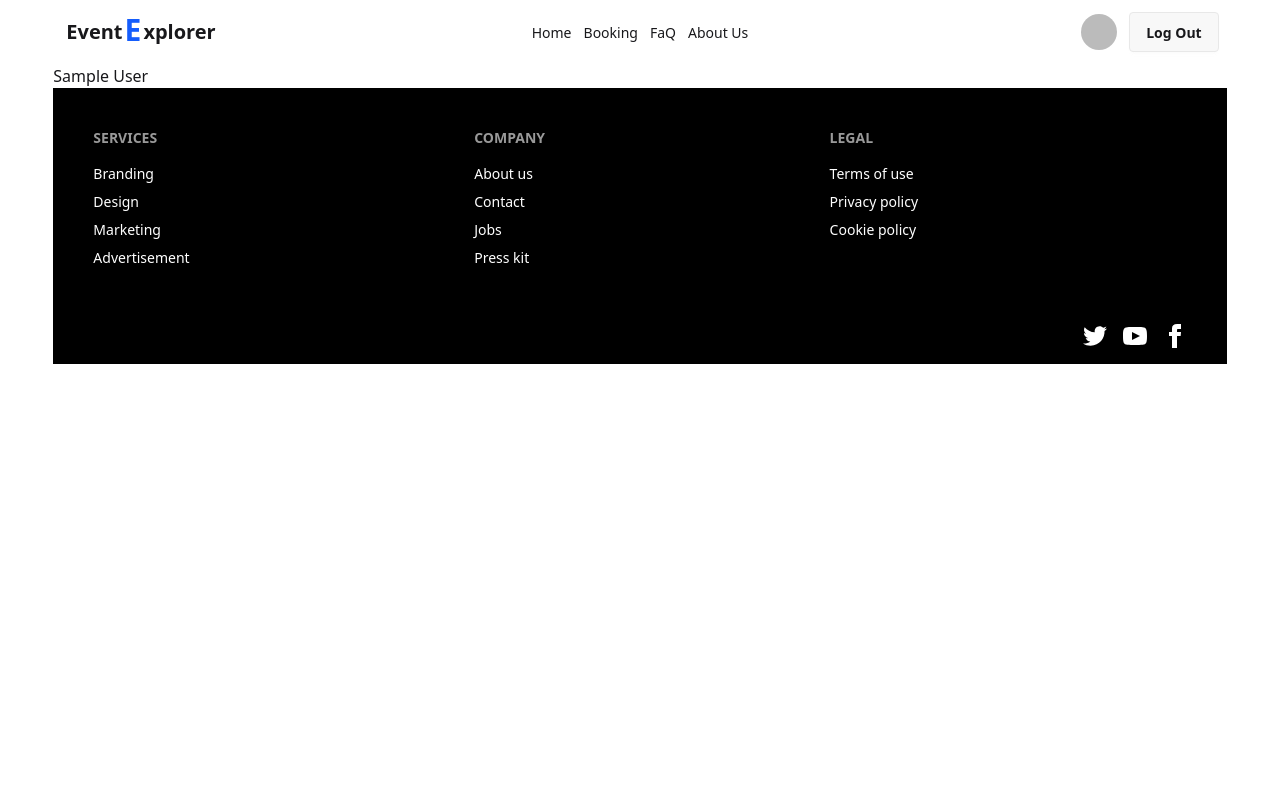
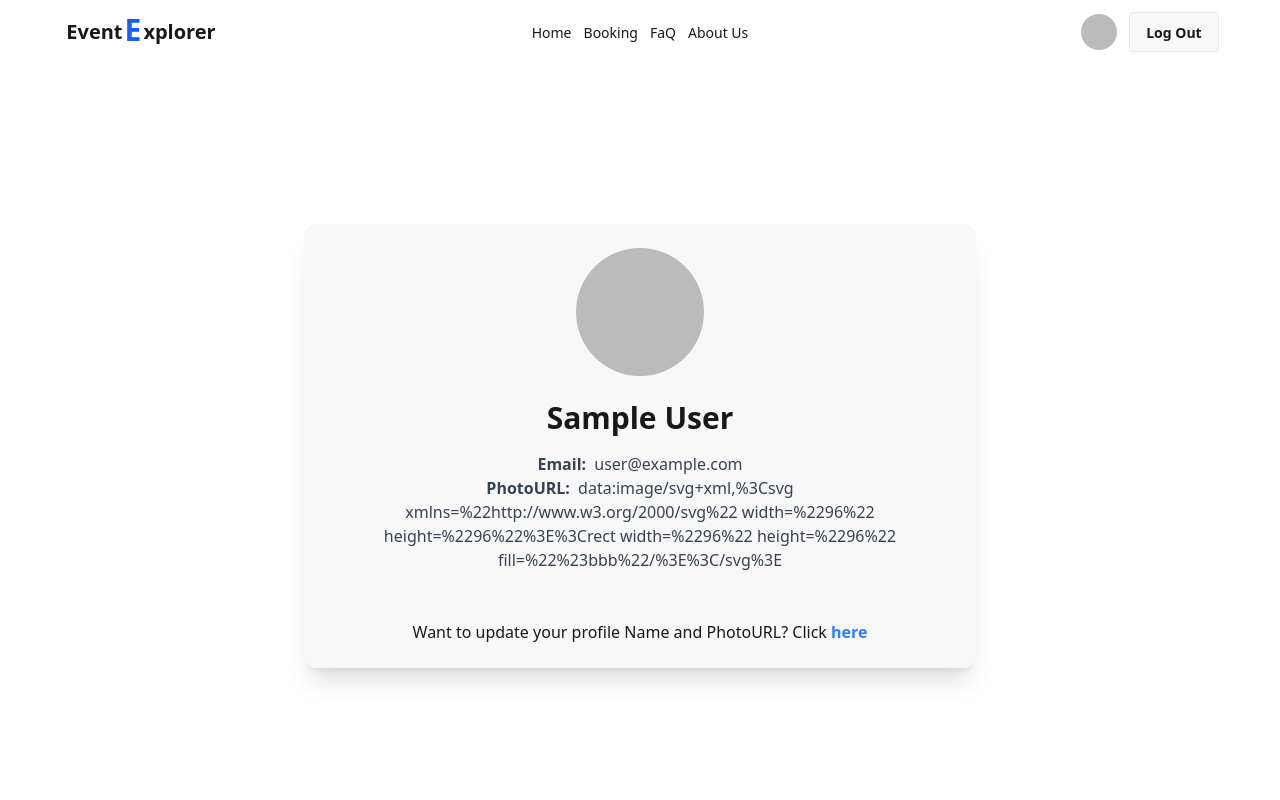
Before and after one commit to tahmid-khan-hub/Event-Explorar, a React (Vite) app: page /updateProfile in a window 1280 px wide. Shown: the top 800 px of the page. Built offline with nearby package versions, Linux system fonts and the light colour scheme; no server answers; sample sign-in values are in the browser's storage.

Commit message:
updated navbar and profile

```diff
--- a/src/components/Navbar/Navbar.jsx
+++ b/src/components/Navbar/Navbar.jsx
@@ -62,7 +62,7 @@ const Navbar = () => {
         </ul>
       </div>
       <div className="navbar-end">
-        <Link to="/profile"><img className="w-9 h-9 mr-3 object-cover rounded-full " src={`${user? user.photoURL : userimg}`} alt="" title={user ? user.displayName : ""}/></Link>
+        <Link to="/updateProfile"><img className="w-9 h-9 mr-3 object-cover rounded-full " src={`${user? user.photoURL : userimg}`} alt="" title={user ? user.displayName : ""}/></Link>
 
         {user ? <button onClick={handleLogOut} className="btn">Log Out</button> : <Link to="/login"><button className="btn">Login</button></Link>}
       </div>
--- a/src/components/UpdateProfile/UpdateProfile.jsx
+++ b/src/components/UpdateProfile/UpdateProfile.jsx
@@ -1,13 +1,41 @@
-import React, { use } from 'react';
-import { AuthContext } from '../../Provider/AuthProvider';
+import React, { use } from "react";
+import { AuthContext } from "../../Provider/AuthProvider";
+import { Link } from "react-router";
+import AOS from 'aos';
+import 'aos/dist/aos.css';
+import { useEffect } from 'react';
 
 const UpdateProfile = () => {
-    const {user} = use(AuthContext);
-    return (
-        <div>
-            {user.displayName}
-        </div>
-    );
+
+  const { user } = use(AuthContext);
+
+  useEffect(() => {
+        AOS.init({
+        duration: 1000,
+        once: false,
+        });
+    }, []);
+
+  return (
+    <section data-aos="flip-left" className="max-w-2xl mx-auto my-28 md:my-40 p-6 rounded-xl shadow-xl bg-base-200">
+      <div className="flex justify-center mb-6">
+        <img
+          src={user.photoURL}
+          alt={user.displayName}
+          className="w-32 h-32 rounded-full object-cover"
+        />
+      </div>
+
+      <h2 className="text-3xl font-semibold text-center mb-4">
+        {user.displayName}
+      </h2>
+      <div className="text-center text-gray-700 mb-6">
+        <p><span className="font-bold mr-1">Email: </span> {user.email}</p>
+        <p><span className="font-bold mr-1">PhotoURL: </span> {user.photoURL}</p>
+      </div>
+      <p className="mt-12 text-center">Want to update your profile Name and PhotoURL? Click <Link to="/profile" className="text-blue-500 font-bold">here</Link> </p>
+    </section>
+  );
 };
 
 export default UpdateProfile;
```
